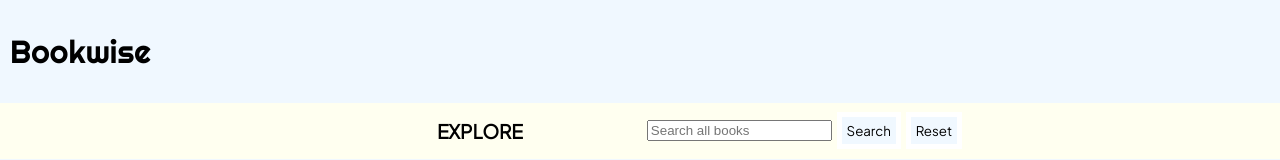
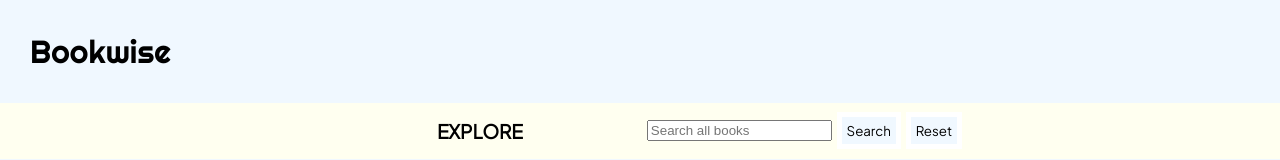
Before and after one commit to KatherineBlaine/showcase, a React (Create React App) app: page / in a window 1280 px wide. Shown: the top 160 px of the page. Built offline with nearby package versions, Linux system fonts and the light colour scheme; no server answers.

Commit message:
style: add minor styling updates

```diff
--- a/src/Components/BookInfo/BookInfo.css
+++ b/src/Components/BookInfo/BookInfo.css
@@ -2,6 +2,8 @@
   display: flex;
   font-family: 'Plus Jakarta Sans', sans-serif;
   justify-content: space-evenly;
+  border-top: 6px solid wheat;
+  padding-top: 30px;
 }
 
 .book-title {
--- a/src/Components/Header/Header.css
+++ b/src/Components/Header/Header.css
@@ -15,6 +15,7 @@ input {
 }
 
 h1 {
+  margin-left: 20px;
   font-family: 'Righteous', cursive;
   font-weight: lighter;
 }
```
